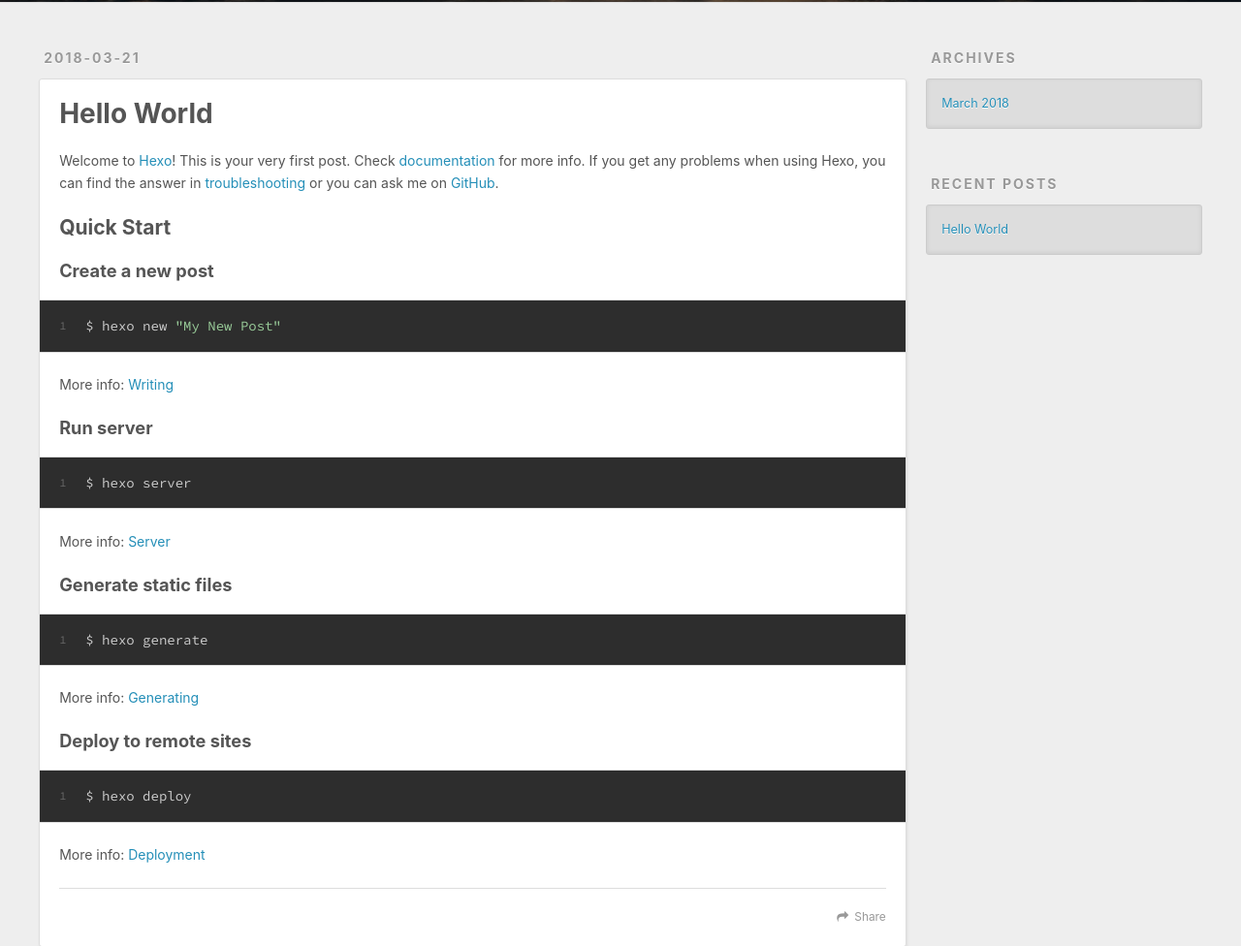
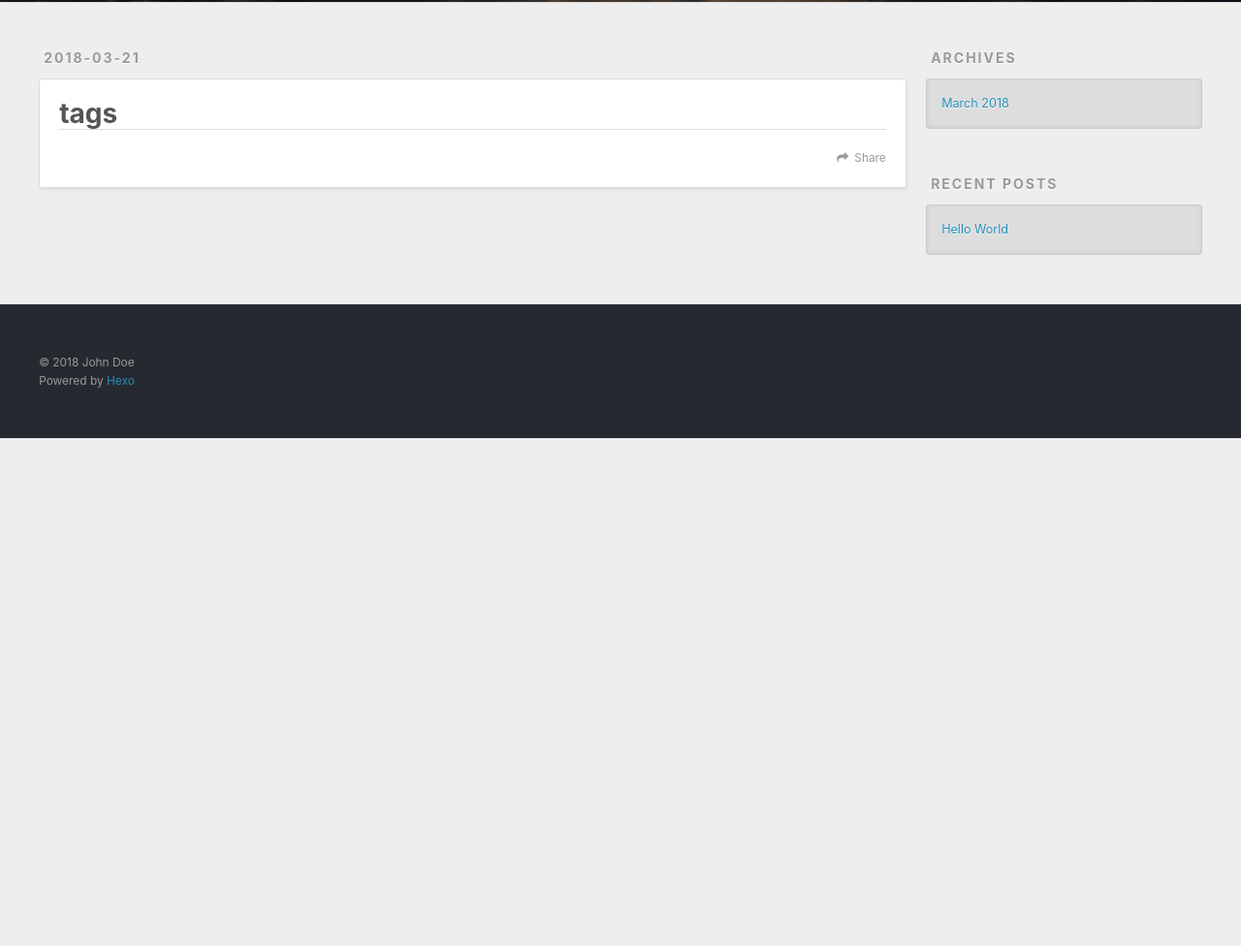
Before and after one commit to ratten3anger/ratten3anger.github.io, a plain HTML site: page tags/index.html in a window 1280 px wide. Shown: the part 298-1274 px from the top of the page at 97% size. After the commit the page ends 800 px from the top, so only its background shows below. Drawn offline with nearby package versions, Linux system fonts and the light colour scheme.

Commit message:
Site updated: 2018-03-21 15:26:52

```diff
--- a/index.html
+++ b/tags/index.html
@@ -5,14 +5,15 @@
 
 
 
-  <title>Hexo</title>
+  <title>tags | Hexo</title>
   <meta name="viewport" content="width=device-width, initial-scale=1, maximum-scale=1">
   <meta property="og:type" content="website">
-<meta property="og:title" content="Hexo">
-<meta property="og:url" content="http://yoursite.com/index.html">
+<meta property="og:title" content="tags">
+<meta property="og:url" content="http://yoursite.com/tags/index.html">
 <meta property="og:site_name" content="Hexo">
+<meta property="og:updated_time" content="2018-03-21T07:24:19.737Z">
 <meta name="twitter:card" content="summary">
-<meta name="twitter:title" content="Hexo">
+<meta name="twitter:title" content="tags">
 
     <link rel="alternate" href="/atom.xml" title="Hexo" type="application/atom+xml">
 
@@ -59,12 +60,10 @@
   </div>
 </header>
       <div class="outer">
-        <section id="main">
-
-    <article id="post-hello-world" class="article article-type-post" itemscope itemprop="blogPost">
+        <section id="main"><article id="page-" class="article article-type-page" itemscope itemprop="blogPost">
   <div class="article-meta">
-    <a href="/2018/03/21/hello-world/" class="article-date">
-  <time datetime="2018-03-21T06:52:29.259Z" itemprop="datePublished">2018-03-21</time>
+    <a href="/tags/index.html" class="article-date">
+  <time datetime="2018-03-21T07:23:24.000Z" itemprop="datePublished">2018-03-21</time>
 </a>
 
   </div>
@@ -74,8 +73,8 @@
       <header class="article-header">
 
 
-    <h1 itemprop="name">
-      <a class="article-title" href="/2018/03/21/hello-world/">Hello World</a>
+    <h1 class="article-title" itemprop="name">
+      tags
     </h1>
 
 
@@ -83,30 +82,19 @@
 
     <div class="article-entry" itemprop="articleBody">
 
-        <p>Welcome to <a href="https://hexo.io/" target="_blank" rel="noopener">Hexo</a>! This is your very first post. Check <a href="https://hexo.io/docs/" target="_blank" rel="noopener">documentation</a> for more info. If you get any problems when using Hexo, you can find the answer in <a href="https://hexo.io/docs/troubleshooting.html" target="_blank" rel="noopener">troubleshooting</a> or you can ask me on <a href="https://github.com/hexojs/hexo/issues" target="_blank" rel="noopener">GitHub</a>.</p>
-<h2 id="Quick-Start"><a href="#Quick-Start" class="headerlink" title="Quick Start"></a>Quick Start</h2><h3 id="Create-a-new-post"><a href="#Create-a-new-post" class="headerlink" title="Create a new post"></a>Create a new post</h3><figure class="highlight bash"><table><tr><td class="gutter"><pre><span class="line">1</span><br></pre></td><td class="code"><pre><span class="line">$ hexo new <span class="string">"My New Post"</span></span><br></pre></td></tr></table></figure>
-<p>More info: <a href="https://hexo.io/docs/writing.html" target="_blank" rel="noopener">Writing</a></p>
-<h3 id="Run-server"><a href="#Run-server" class="headerlink" title="Run server"></a>Run server</h3><figure class="highlight bash"><table><tr><td class="gutter"><pre><span class="line">1</span><br></pre></td><td class="code"><pre><span class="line">$ hexo server</span><br></pre></td></tr></table></figure>
-<p>More info: <a href="https://hexo.io/docs/server.html" target="_blank" rel="noopener">Server</a></p>
-<h3 id="Generate-static-files"><a href="#Generate-static-files" class="headerlink" title="Generate static files"></a>Generate static files</h3><figure class="highlight bash"><table><tr><td class="gutter"><pre><span class="line">1</span><br></pre></td><td class="code"><pre><span class="line">$ hexo generate</span><br></pre></td></tr></table></figure>
-<p>More info: <a href="https://hexo.io/docs/generating.html" target="_blank" rel="noopener">Generating</a></p>
-<h3 id="Deploy-to-remote-sites"><a href="#Deploy-to-remote-sites" class="headerlink" title="Deploy to remote sites"></a>Deploy to remote sites</h3><figure class="highlight bash"><table><tr><td class="gutter"><pre><span class="line">1</span><br></pre></td><td class="code"><pre><span class="line">$ hexo deploy</span><br></pre></td></tr></table></figure>
-<p>More info: <a href="https://hexo.io/docs/deployment.html" target="_blank" rel="noopener">Deployment</a></p>
 
 
     </div>
     <footer class="article-footer">
-      <a data-url="http://yoursite.com/2018/03/21/hello-world/" data-id="cjf0r3all0000tkvo2hfqjyme" class="article-share-link">Share</a>
+      <a data-url="http://yoursite.com/tags/index.html" data-id="cjf0rlenp0001jwvoelc51ni4" class="article-share-link">Share</a>
 
 
     </footer>
   </div>
 
-</article>
 
 
-
-
+</article>
 
 </section>
 
```
Also changed, not shown: 2018/03/21/hello-world/index.html (+1 -1 lines).
